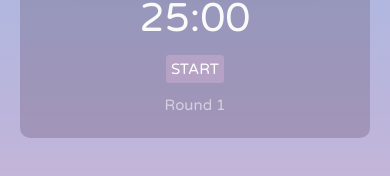
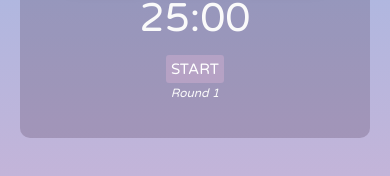
Before and after one commit to gizemnkorkmaz/pomodoro-timer, a React (Create React App) app: page / in a window 390 px wide. Shown: the part 265-441 px from the top of the page. Built offline with nearby package versions, Linux system fonts and the light colour scheme.

Commit message:
Change font-size and font-style in RoundCount

```diff
--- a/src/components/RoundCount/RoundCount.module.css
+++ b/src/components/RoundCount/RoundCount.module.css
@@ -1,11 +1,6 @@
 .RoundCount {
-  padding-top: 10px;
-  font-size: 20px;
-  color: rgba(255, 255, 255, 0.555);
+  font-size: 12px;
+  margin-bottom: 10px;
+  color: rgb(250, 250, 250);
+  font-style: italic;
 }
-
-@media screen and (max-width: 500px) {
-  .RoundCount {
-    font-size: 15px;
-  }
-}
```
